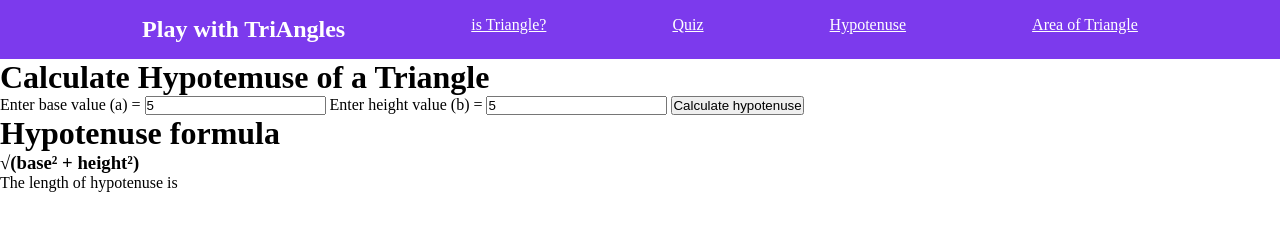
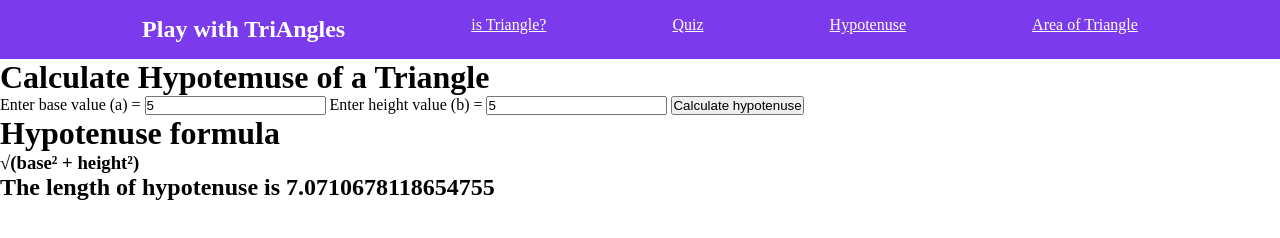
Before and after one commit to krish-98/Tri-Angle, a plain HTML site: page pages/hypotenuse.html in a window 1280 px wide. Both pictures are taken after typing "5", "5" into the empty fields and a click on the button "Calculate hypotenuse". Drawn offline with Linux system fonts and the light colour scheme.

Commit message:
hypotenuse problem is solved

```diff
--- a/pages/hypotenuse.html
+++ b/pages/hypotenuse.html
@@ -33,7 +33,7 @@
   <h1>Hypotenuse formula</h1>
   <h3>√(base² + height²)</h3>
 
-  <p id="show-message">The length of hypotenuse is</p>
+  <h2 id="show-message"></h2>
 
   <script src="../scripts/hypotenuse.js"></script>
 </body>
--- a/scripts/hypotenuse.js
+++ b/scripts/hypotenuse.js
@@ -3,7 +3,14 @@ const heightValue = document.querySelector("#height-value")
 const calculateHypo = document.querySelector("#calculate-hypo")
 const showMessage = document.querySelector("#show-message")
 
+const calculateHypotenuse = (a, b) => {
+ const hypotenuse = Math.sqrt(a**2 + b**2)
+ return hypotenuse
+}
 
 calculateHypo.addEventListener("click", () => {
-  console.log("button clicked")
+  if(Number(baseValue.value) && Number(heightValue.value) > 0) {
+    const hypo = calculateHypotenuse(baseValue.value, heightValue.value)
+    showMessage.innerText = `The length of hypotenuse is  ${hypo}`
+  }
 })
```
